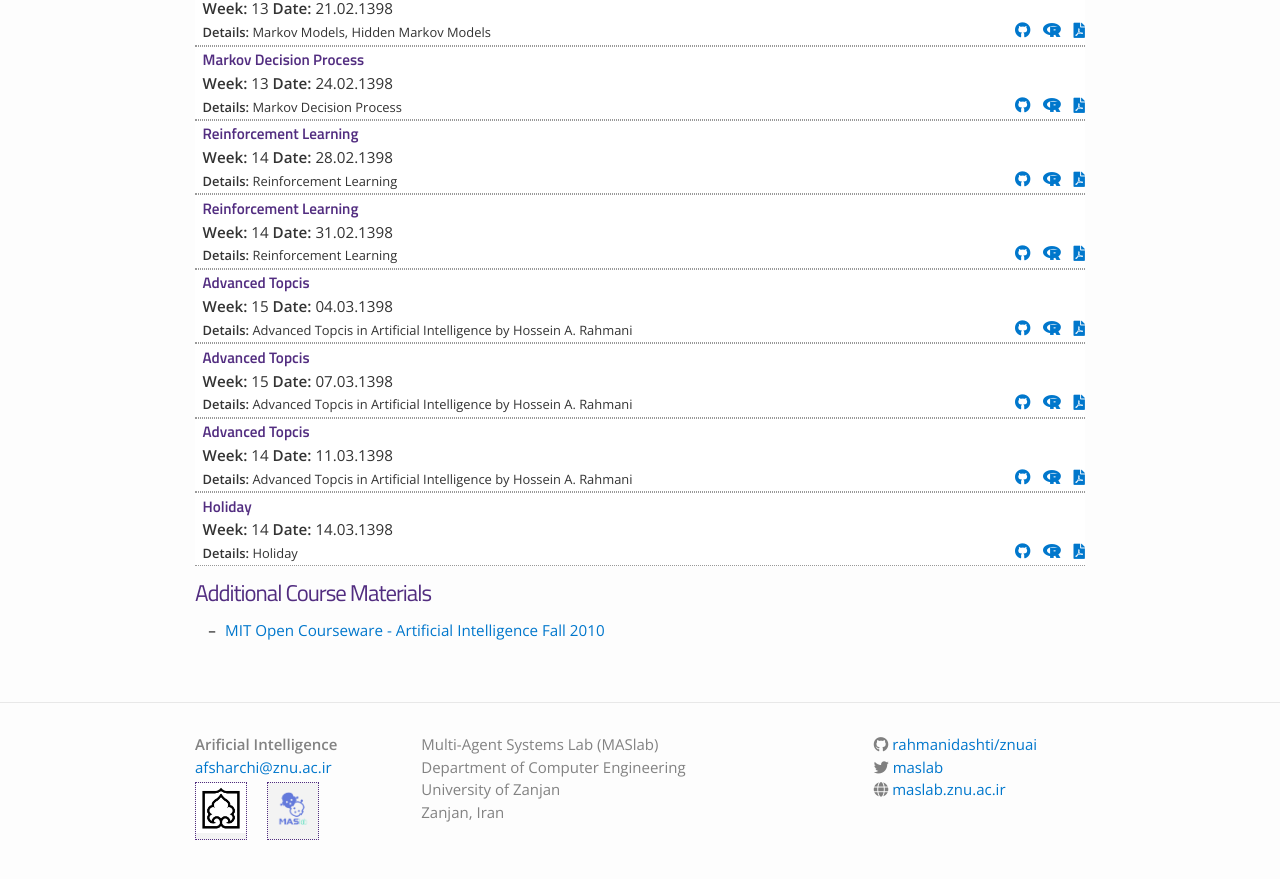
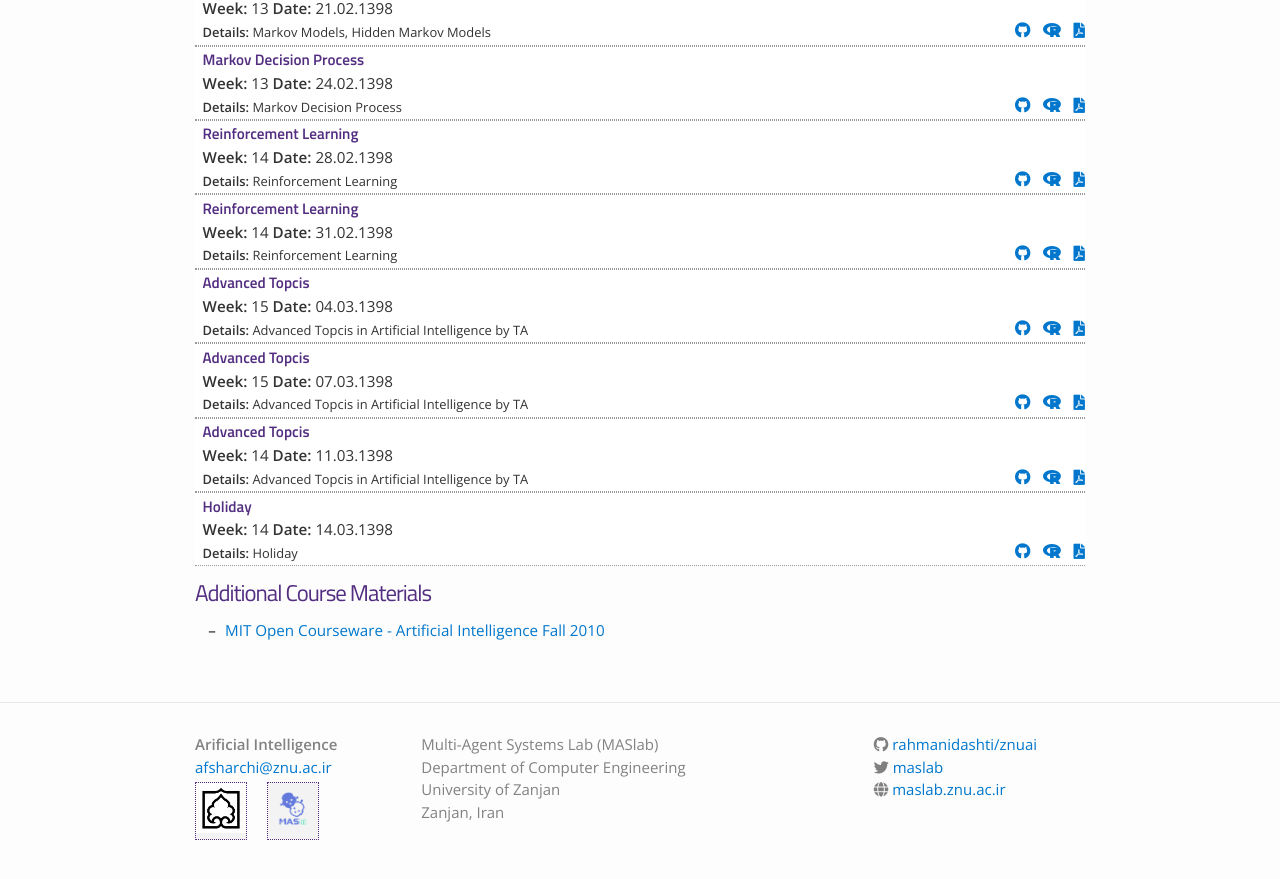
Before and after one commit to rahmanidashti/znuai, a Jekyll site: the page built from materials.md, in a window 1280 px wide and 900 px high, scrolled down 2189 px. Shown: the top 879 px of the window. Built offline with Jekyll 4.4.1, drawn with Linux system fonts in a browser that asks for light colours; nearby versions of some CDN libraries.

Commit message:
Update lectures.yml

```diff
--- a/_data/lectures.yml
+++ b/_data/lectures.yml
@@ -171,19 +171,19 @@
   date: 04.03.1398
   filename:
   dirname: files
-  tldr: "Advanced Topcis in Artificial Intelligence by Hossein A. Rahmani"
+  tldr: "Advanced Topcis in Artificial Intelligence by TA"
 - title: "Advanced Topcis"
   week: 15
   date: 07.03.1398
   filename:
   dirname: files
-  tldr: "Advanced Topcis in Artificial Intelligence by Hossein A. Rahmani"
+  tldr: "Advanced Topcis in Artificial Intelligence by TA"
 - title: "Advanced Topcis"
   week: 14
   date: 11.03.1398
   filename:
   dirname: files
-  tldr: "Advanced Topcis in Artificial Intelligence by Hossein A. Rahmani"
+  tldr: "Advanced Topcis in Artificial Intelligence by TA"
 - title: "Holiday"
   week: 14
   date: 14.03.1398
```
